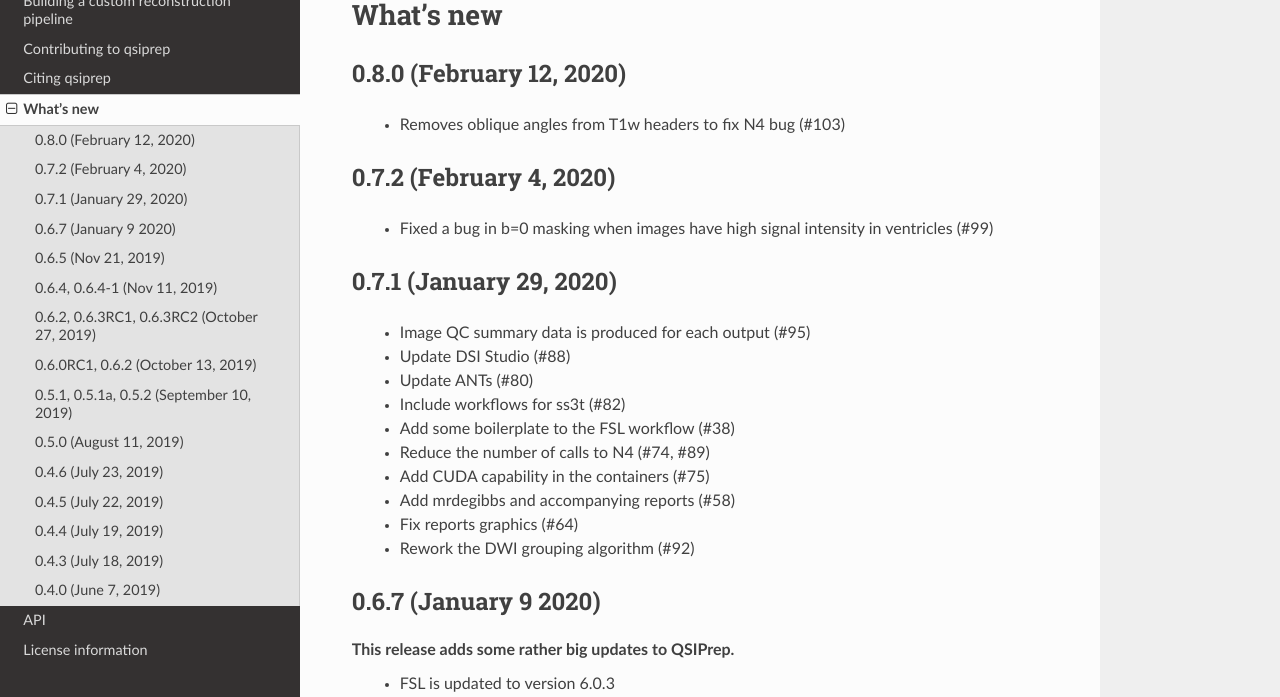
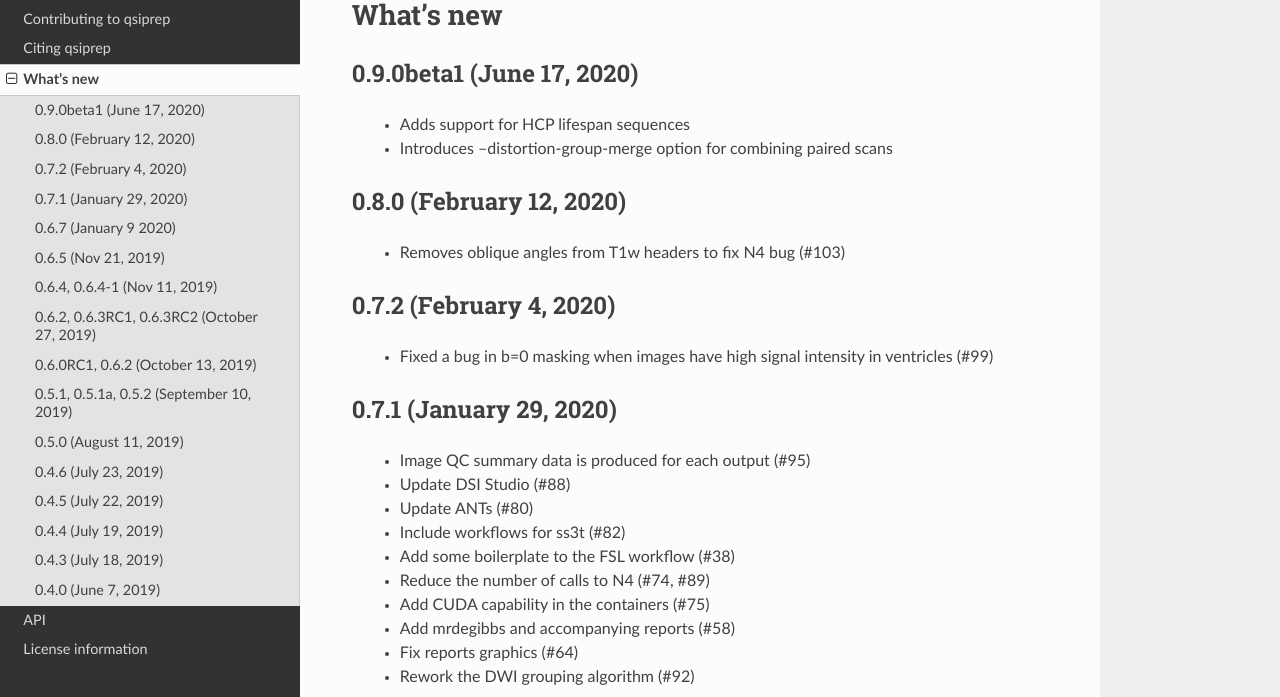
Before and after one commit to PennLINC/qsiprep, a Sphinx documentation site: the page built from docs/changes.rst, in a window 1280 px wide and 900 px high, cut to the strip 203-900 px from the top of the window. Built offline with Sphinx 7.4.7 and the Read the Docs theme 2.0.0, drawn with Linux system fonts in a browser that asks for light colours.

Commit message:
update docs [skip ci]

```diff
--- a/CHANGES.rst
+++ b/CHANGES.rst
@@ -1,3 +1,9 @@
+0.9.0beta1 (June 17, 2020)
+==========================
+
+ * Adds support for HCP lifespan sequences
+ * Introduces --distortion-group-merge option for combining paired scans
+
 0.8.0 (February 12, 2020)
 =========================
 
@@ -5,6 +11,7 @@
 
 0.7.2 (February 4, 2020)
 ========================
+
  * Fixed a bug in b=0 masking when images have high signal intensity in ventricles (#99)
 
 0.7.1 (January 29, 2020)
```
Also changed, not shown: docs/preprocessing.rst (+18 -0 lines), 1 other file.
